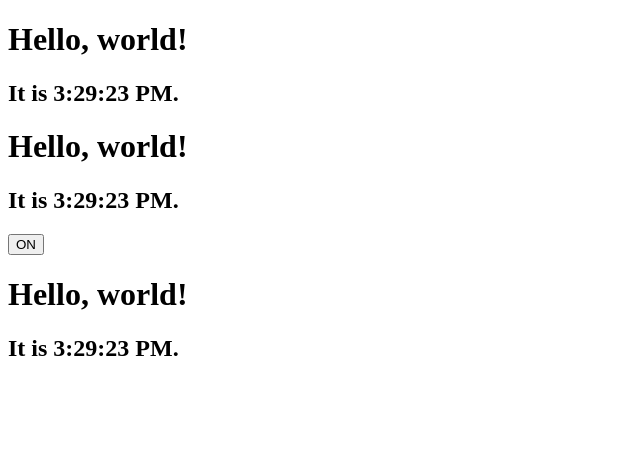
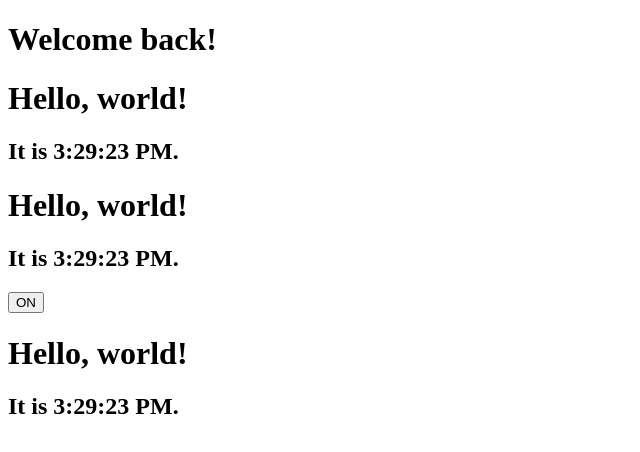
Before and after one commit to duza/test_react_project, a React (Create React App) app in the folder hello-world/: page / in a window 1280 px wide. Shown: the top 452 px of the page, without its empty margins (0-640 px from the left). Built offline with nearby package versions, Linux system fonts and the light colour scheme.

Commit message:
Added bundle 'if'.

```diff
--- a/hello-world/src/index.js
+++ b/hello-world/src/index.js
@@ -3,9 +3,27 @@
 //import App from './App';
 //import './index.css';
 
+function UserGreeting(props) {
+  return <h1>Welcome back!</h1>;
+}
+
+function GuestGreeting(props) {
+  return <h1>Please sign up.</h1>;
+}
+
+function Greeting(props) {
+  const isLoggedIn = props.isLoggedIn;
+  if (isLoggedIn) {
+    return <UserGreeting />;
+  }
+  return <GuestGreeting />;
+}
+
+
 function App(){
   return (
     <div>
+    <Greeting isLoggedIn={true} />
     <Clock />
     <Clock />
     <Toggle />
```
